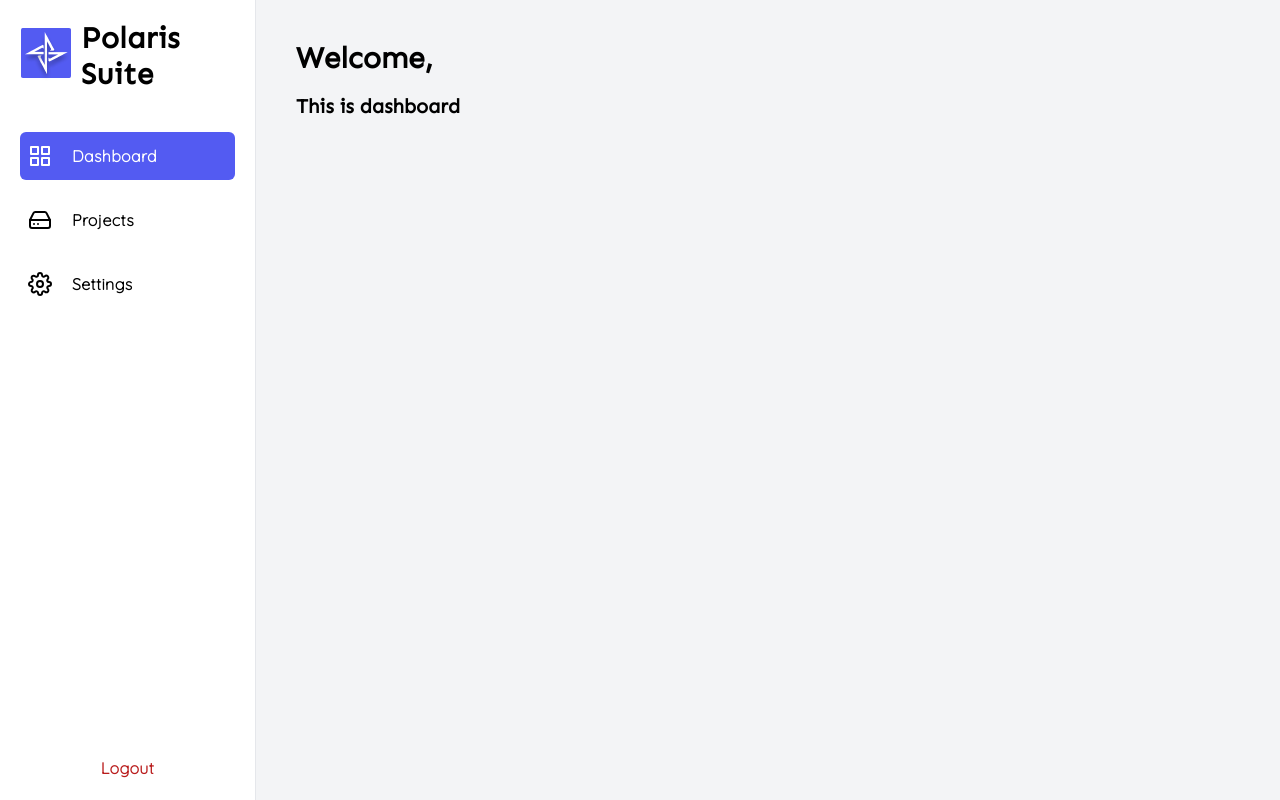
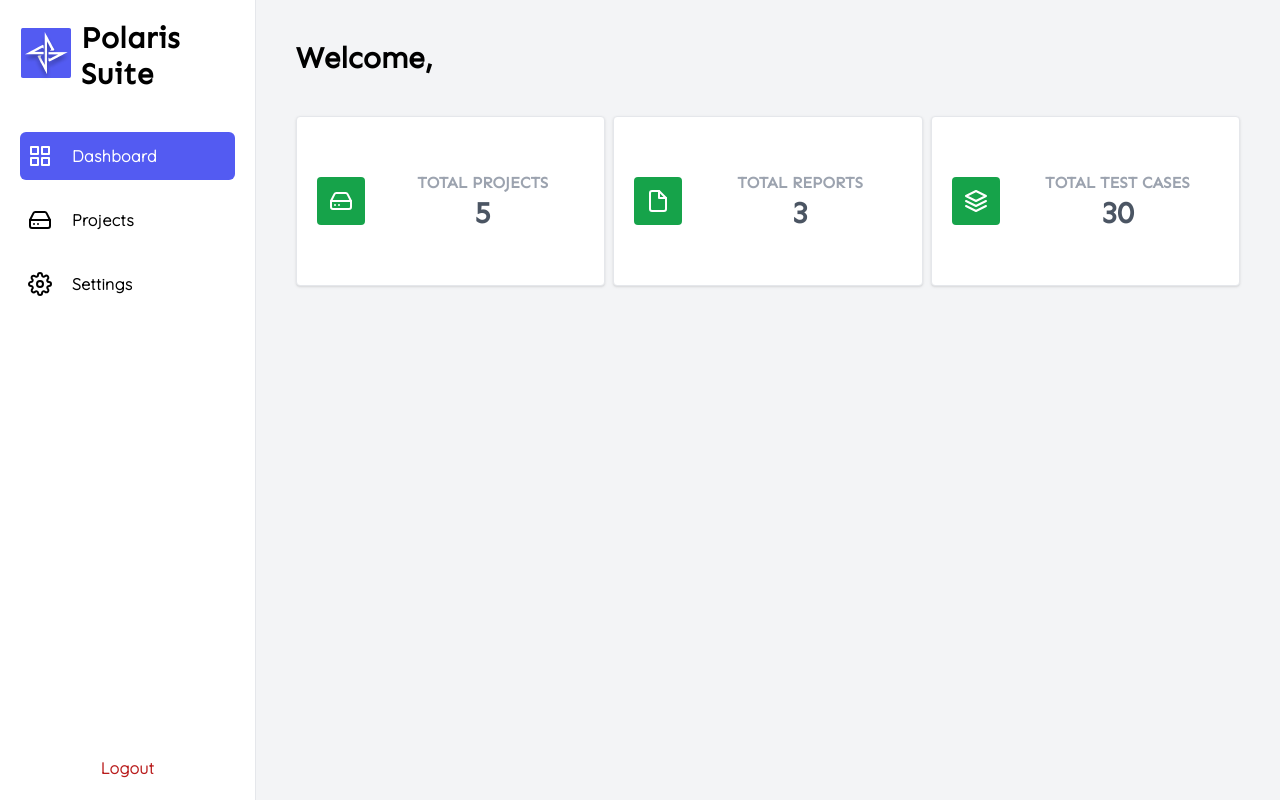
Before and after one commit to college-related/polaris-suite-web, a React (Vite) app: page /polaris/dashboard in a window 1280 px wide. Built offline with nearby package versions, Linux system fonts and the light colour scheme.

Commit message:
page: simple UI for dashboard page

```diff
--- /dev/null
+++ b/src/components/DashboardTile.tsx
@@ -0,0 +1,25 @@
+interface IDashboardTileProps {
+    title: string;
+    value: number;
+    icon: JSX.Element;
+}
+
+const DashboardTile = ({ title, value, icon }: IDashboardTileProps) => {
+  return (
+    <div className=" p-5 bg-white border rounded shadow">
+      <div className="w-full h-32 flex items-center">
+        <div className="flex-shrink pr-4">
+          <div className="rounded p-3 bg-green-600 text-white">
+              {icon}
+          </div>
+        </div>
+        <div className="flex-1 text-right md:text-center">
+          <h5 className="font-bold uppercase text-gray-400">{title}</h5>
+          <h3 className="font-bold text-3xl text-gray-600">{value}</h3>
+        </div>
+      </div>
+    </div>
+  )
+}
+
+export default DashboardTile
--- a/src/pages/(protected)/Dashboard.tsx
+++ b/src/pages/(protected)/Dashboard.tsx
@@ -1,14 +1,22 @@
+import { File, HardDrive, Layers } from "react-feather"
+
 import { useState } from "react"
 import { getUser } from "../../helpers/cookie"
+
+import DashboardTile from "../../components/DashboardTile"
 
 const Dashboard = () => {
   const [user] = useState(getUser().name)
 
   return (
     <div className="p-5">
-        <h1>Welcome, {user}</h1>
+        <h1 className="mb-10">Welcome, {user}</h1>
 
-        <h3 className="mt-4">This is dashboard</h3>
+        <div className="grid gap-2 grid-cols-1 md:grid-cols-3">
+          <DashboardTile title="Total Projects" value={5} icon={<HardDrive />} />
+          <DashboardTile title="Total Reports" value={3} icon={<File />} />
+          <DashboardTile title="Total Test Cases" value={30} icon={<Layers />} />
+        </div>
     </div>
   )
 }
```
